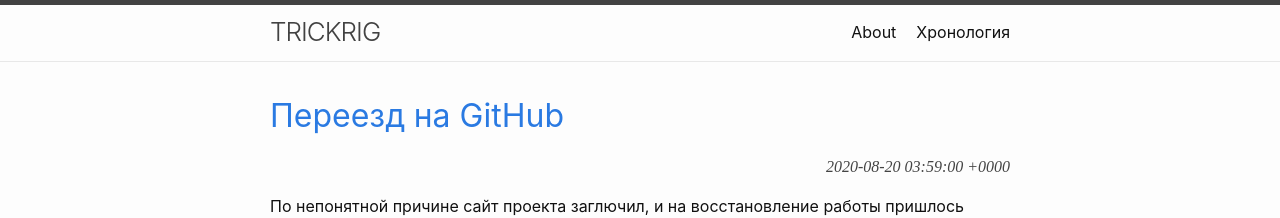
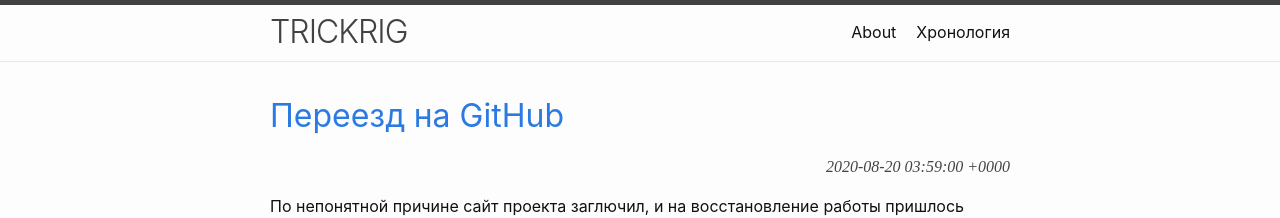
Before and after one commit to bigov/bigov.github.io, a Jekyll site: the page built from index.html, in a window 1280 px wide. Shown: the top 218 px of the page. Built offline with Jekyll 4.4.1, drawn with Linux system fonts in a browser that asks for light colours; the list of posts is cut into pages by our own code.

Commit message:
Update _layout.scss

```diff
--- a/_sass/minima/_layout.scss
+++ b/_sass/minima/_layout.scss
@@ -11,7 +11,7 @@
 }
 
 .site-title {
-  @include relative-font-size(1.625);
+  @include relative-font-size(2.0);
   font-weight: 300;
   line-height: $base-line-height * $base-font-size * 2.25;
   letter-spacing: -1px;
```
